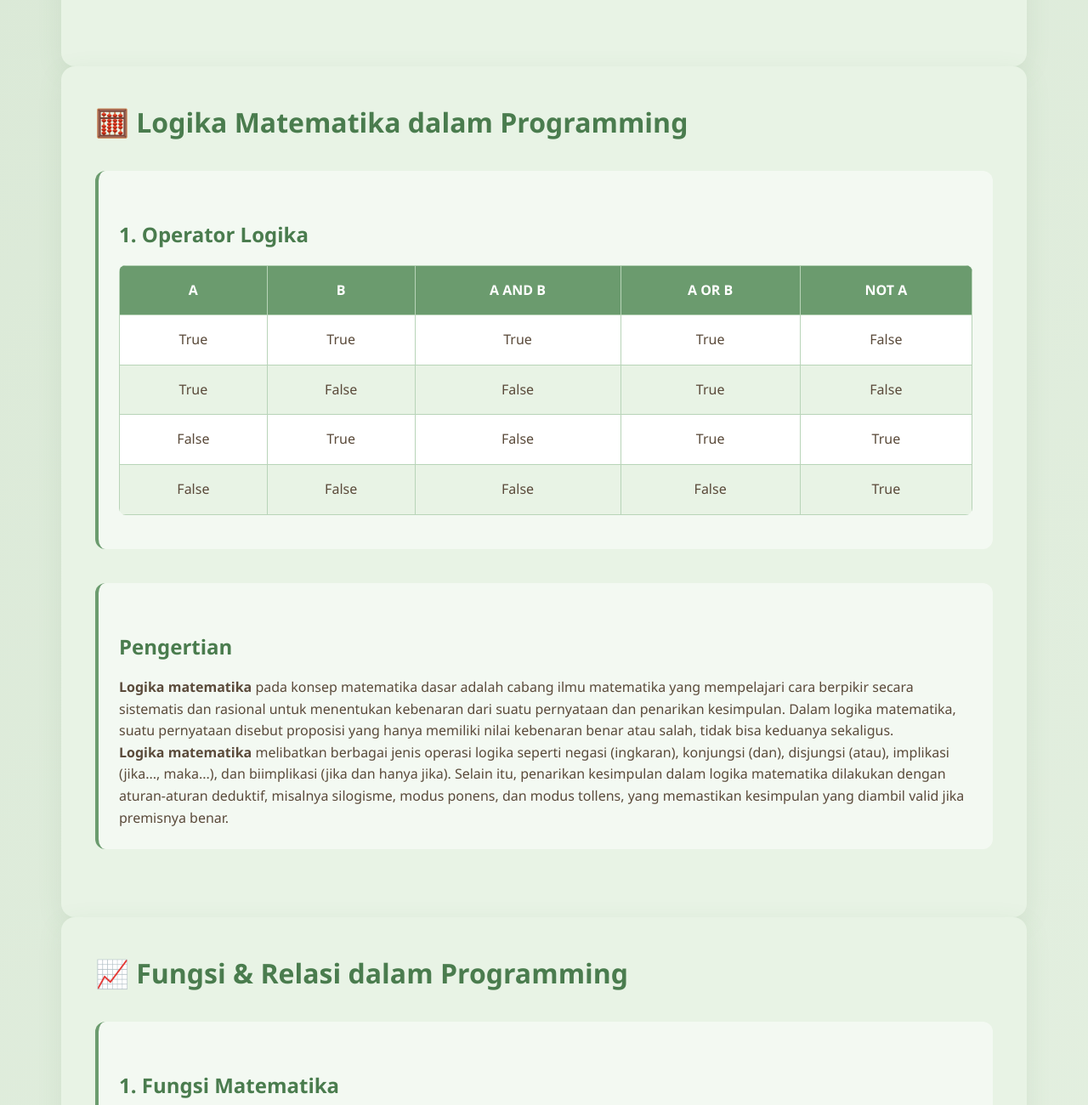
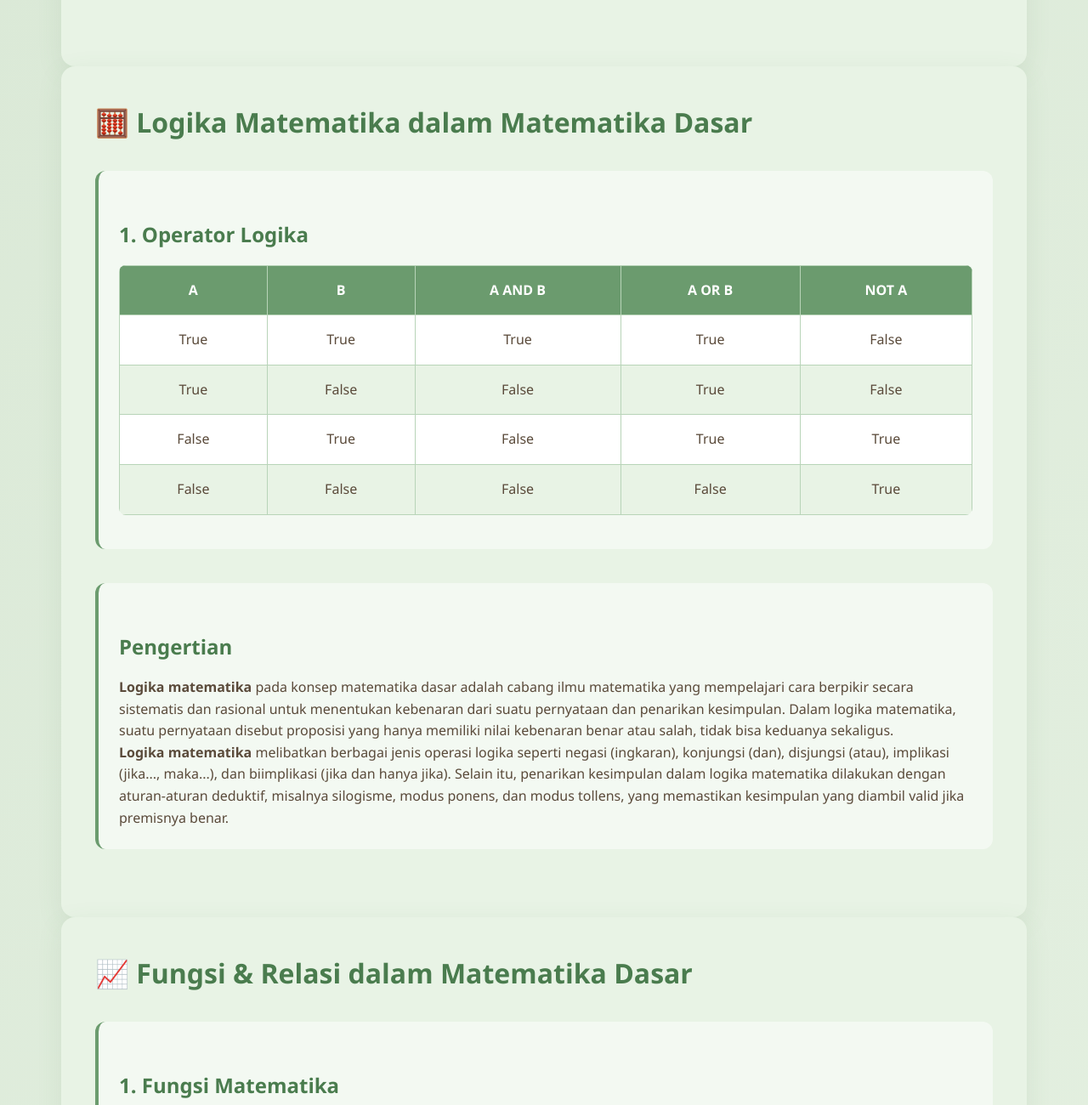
Before and after one commit to RafifAbrarUNTAN/Tugas-Matdas-Final, a plain HTML site: page index.html in a window 1280 px wide. Shown: the part 2463-3763 px from the top of the page at 85% size. Drawn offline with Linux system fonts and the light colour scheme.

Commit message:
index.html

```diff
--- a/index.html
+++ b/index.html
@@ -88,7 +88,7 @@
 
             <!-- Logika Section -->
                 <div class="content-card">
-                    <h2>🧮 Logika Matematika dalam Programming</h2>
+                    <h2>🧮 Logika Matematika dalam Matematika Dasar</h2>
 
                     <div class="subsection">
                         <h3>1. Operator Logika</h3>
@@ -146,7 +146,7 @@
 
             <!-- Fungsi Section -->
                 <div class="content-card">
-                    <h2>📈 Fungsi & Relasi dalam Programming</h2>
+                    <h2>📈 Fungsi & Relasi dalam Matematika Dasar</h2>
 
                     <div class="subsection">
                         <h3>1. Fungsi Matematika</h3>
@@ -185,7 +185,7 @@
                         <h3>🔢 Factorial Function (Rekursif)</h3>
                         <div class="subsection">
                         <p><strong>Konsep Matematika:</strong> Faktorial dari sebuah bilangan adalah hasil perkalian bilangan tersebut dengan semua bilangan bulat positif di bawahnya hingga 1. Pendekatan rekursif untuk faktorial menggunakan fungsi yang memanggil dirinya sendiri dengan parameter yang lebih kecil sampai mencapai kasus dasar, biasanya faktorial 0 atau 1 yaitu 1.</p>
-
+                        <p><strong>Rumus Rekursif : </strong>n! = n x (n-1)!</p>
                         <div class="input-group">
                             <input type="number" id="factorialInput" placeholder="Masukkan angka (0-10)" min="0" max="10">
                             <button onclick="calculateFactorial()">Hitung Faktorial</button>
```
